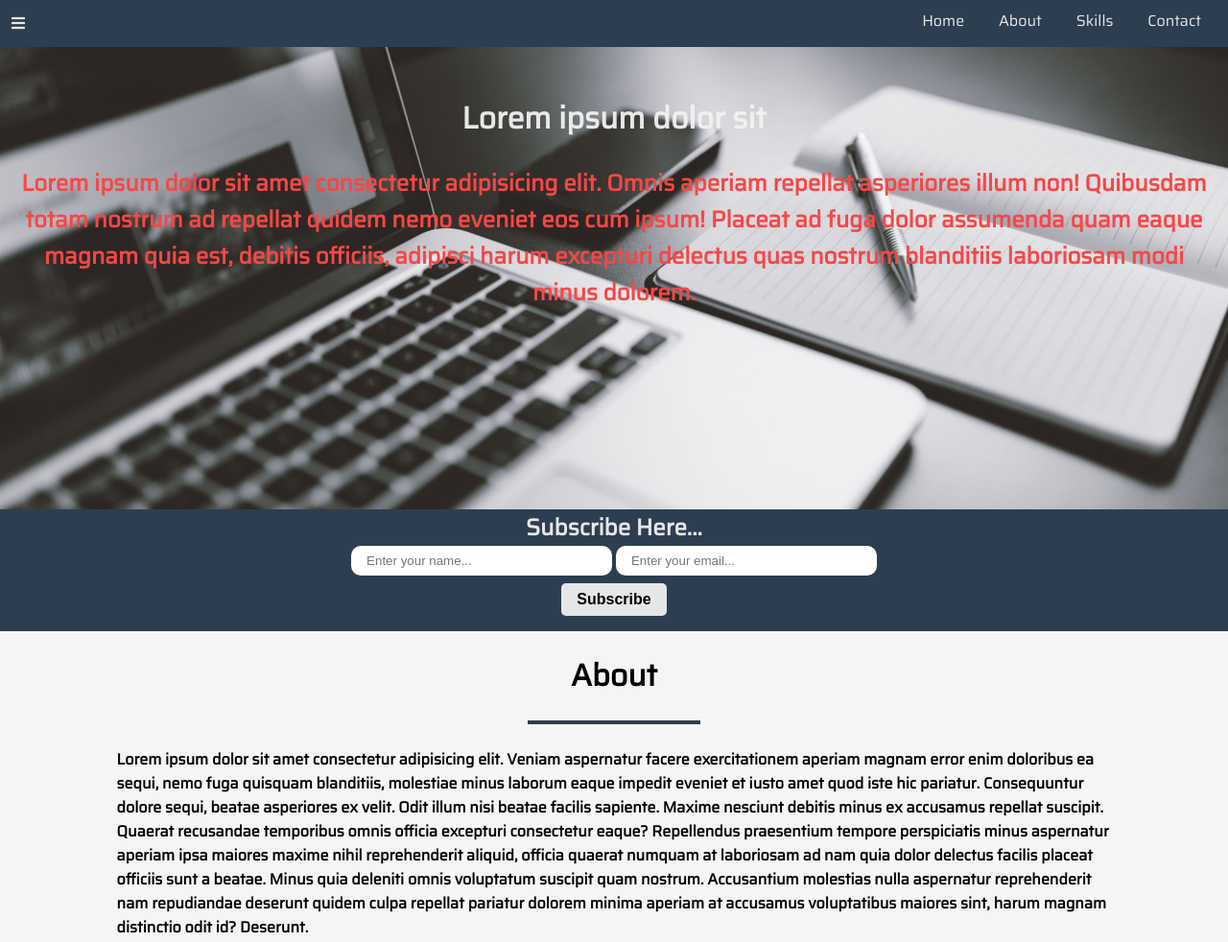
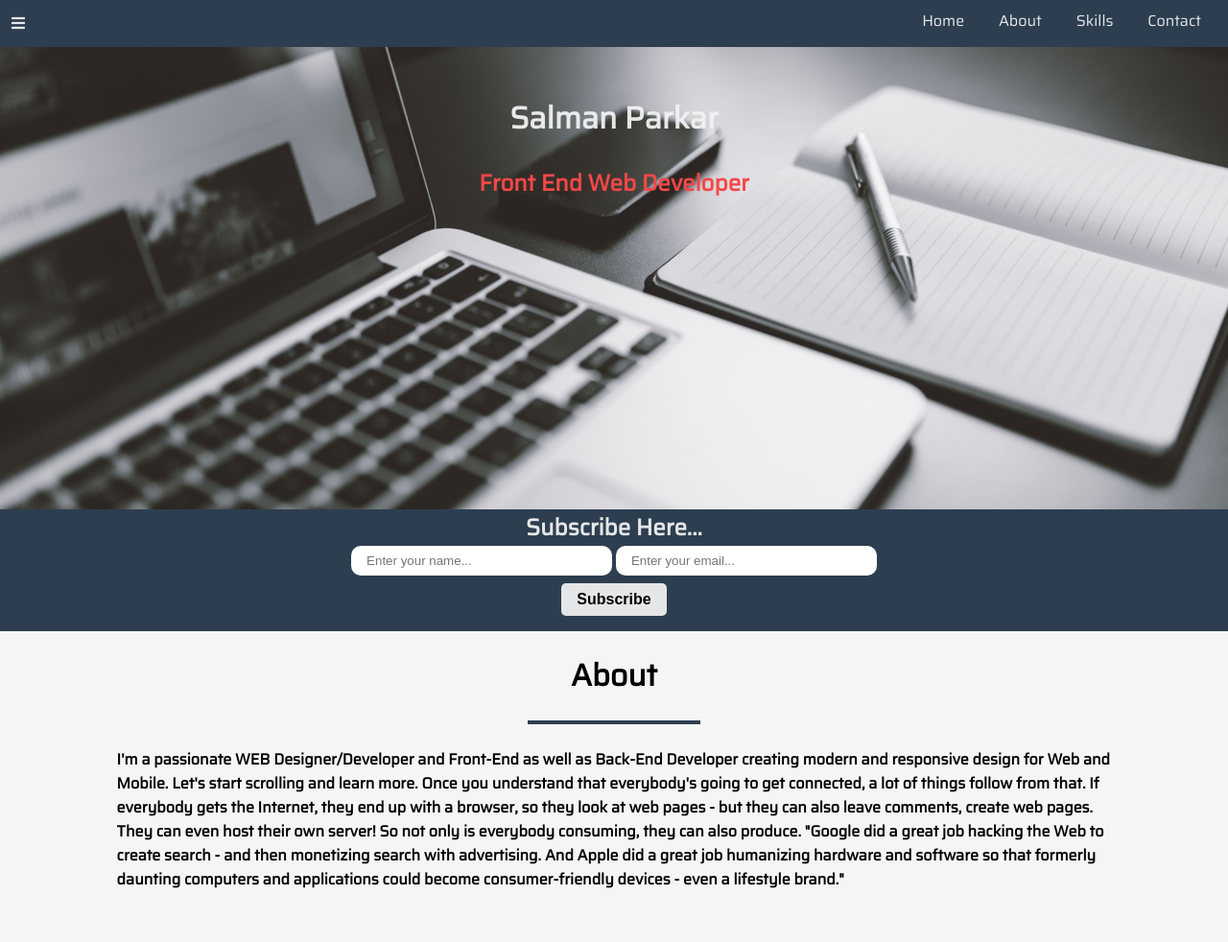
Before and after one commit to iamsalman1403/frontEnd, a plain HTML site: page index.html in a window 1280 px wide. Shown: the top 982 px of the page at 96% size. Drawn offline with nearby package versions, Linux system fonts and the light colour scheme.

Commit message:
Update index.html

```diff
--- a/index.html
+++ b/index.html
@@ -34,8 +34,8 @@
     </div>
     <div class="showcase">
         <div class="showcaseText" id="showSlides">
-            <h1>Lorem ipsum dolor sit</h1>
-            <p>Lorem ipsum dolor sit amet consectetur adipisicing elit. Omnis aperiam repellat asperiores illum non! Quibusdam totam nostrum ad repellat quidem nemo eveniet eos cum ipsum! Placeat ad fuga dolor assumenda quam eaque magnam quia est, debitis officiis, adipisci harum excepturi delectus quas nostrum blanditiis laboriosam modi minus dolorem.</p>
+            <h1>Salman Parkar</h1>
+            <p>Front End Web Developer</p>
             <!-- <p id="hideSL" class="slideLeft"></p>
             <p id="hideSR" class="slideRight"></p> -->
             </div>
@@ -54,8 +54,12 @@
             <hr>
         </div>
         <div class="abt-txt">
-            <p>Lorem ipsum dolor sit amet consectetur adipisicing elit. Veniam aspernatur facere exercitationem aperiam magnam error enim doloribus ea sequi, nemo fuga quisquam blanditiis, molestiae minus laborum eaque impedit eveniet et iusto amet quod iste hic pariatur. Consequuntur dolore sequi, beatae asperiores ex velit. Odit illum nisi beatae facilis sapiente. Maxime nesciunt debitis minus ex accusamus repellat suscipit. Quaerat recusandae temporibus omnis officia excepturi consectetur eaque? Repellendus praesentium tempore perspiciatis minus aspernatur aperiam ipsa maiores maxime nihil reprehenderit aliquid, officia quaerat numquam at laboriosam ad nam quia dolor delectus facilis placeat officiis sunt a beatae. Minus quia deleniti omnis voluptatum suscipit quam nostrum. Accusantium molestias nulla aspernatur reprehenderit nam repudiandae deserunt quidem culpa repellat pariatur dolorem minima aperiam at accusamus voluptatibus maiores sint, harum magnam distinctio odit id? Deserunt.</p>
-        </div>
+            <p>I'm a passionate WEB Designer/Developer and Front-End as well as Back-End Developer creating modern and responsive design for Web and Mobile. Let's start scrolling and learn more.
+
+Once you understand that everybody's going to get connected, a lot of things follow from that. If everybody gets the Internet, they end up with a browser, so they look at web pages - but they can also leave comments, create web pages. They can even host their own server! So not only is everybody consuming, they can also produce.
+
+"Google did a great job hacking the Web to create search - and then monetizing search with advertising. And Apple did a great job humanizing hardware and software so that formerly daunting computers and applications could become consumer-friendly devices - even a lifestyle brand."</p>
+    </div>
     </div>
 
     <div class="skills-sec">
```
